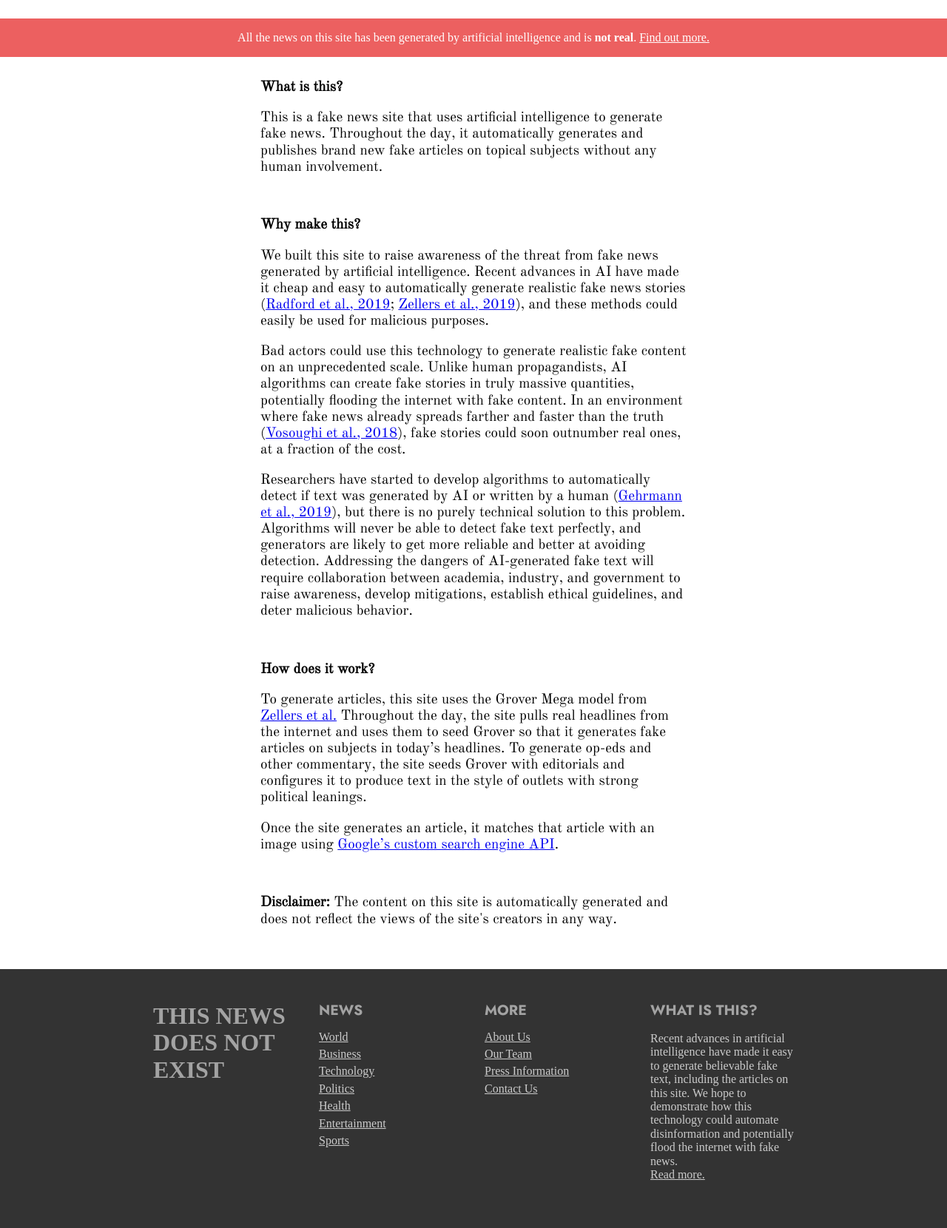
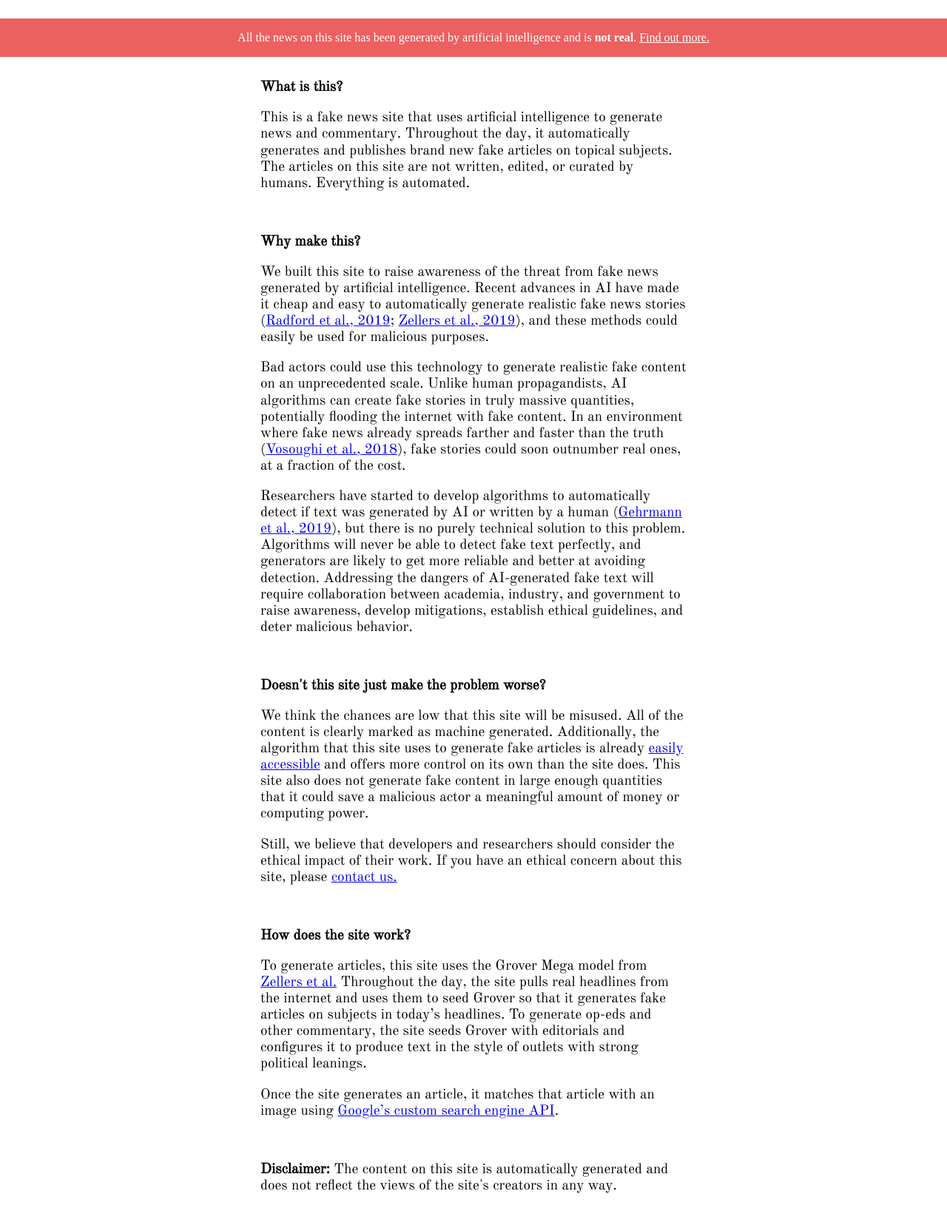
Before and after one commit to Brvtvs/thisnewsdoesnotexist, a Flask app: page /about in a window 1280 px wide. Shown: the part 164-1824 px from the top of the page at 74% size. Run offline with Flask 2, Linux system fonts and the light colour scheme; some libraries are stand-ins or nearby versions; some web fonts are replaced.

Commit message:
Add answers to FAQs to the about page.

```diff
--- a/flask-app/templates/about.html
+++ b/flask-app/templates/about.html
@@ -34,9 +34,9 @@
 
     <div id="content-article">
         <p><b>What is this?</b></p>
-        <p>This is a fake news site that uses artificial intelligence to generate fake news.
-            Throughout the day, it automatically generates and publishes brand new fake articles on topical subjects
-            without any human involvement.</p>
+        <p>This is a fake news site that uses artificial intelligence to generate news and commentary.
+            Throughout the day, it automatically generates and publishes brand new fake articles on topical subjects.
+            The articles on this site are not written, edited, or curated by humans. Everything is automated.</p>
         <br>
         <p><b>Why make this?</b></p>
         <p>We built this site to raise awareness of the threat from fake news generated by artificial intelligence.
@@ -56,9 +56,17 @@
             generators are likely to get more reliable and better at avoiding detection. Addressing the dangers of
             AI-generated fake text will require collaboration between academia, industry, and government to raise
             awareness, develop mitigations, establish ethical guidelines, and deter malicious behavior.</p>
-
         <br>
-        <p><b>How does it work?</b></p>
+        <p><b>Doesn't this site just make the problem worse?</b></p>
+        <p>We think the chances are low that this site will be misused. All of the content is clearly marked as
+            machine generated. Additionally, the algorithm that this site uses to generate fake articles is already <a
+                    href="https://grover.allenai.org/">easily accessible</a> and offers more control on its own than the
+            site does. This site also does not generate fake content in large enough quantities that it could save a
+            malicious actor a meaningful amount of money or computing power.</p>
+        <p>Still, we believe that developers and researchers should consider the ethical impact of
+            their work. If you have an ethical concern about this site, please <a href="/contact">contact us.</a></p>
+        <br>
+        <p><b>How does the site work?</b></p>
         <p>To generate articles, this site uses the Grover Mega model from <a
                 href="https://arxiv.org/pdf/1905.12616.pdf">Zellers et
             al.</a> Throughout the day, the site pulls real headlines from the internet and uses them to seed
@@ -68,9 +76,7 @@
 
         <p>Once the site generates an article, it matches that article with an image using <a
                 href="https://cse.google.com/cse/">Google’s custom search engine API</a>.</p>
-
         <br>
-
         <p><b>Disclaimer:</b> The content on this site is automatically generated and does not reflect the views of the
             site's creators in
             any way.</p>
```
